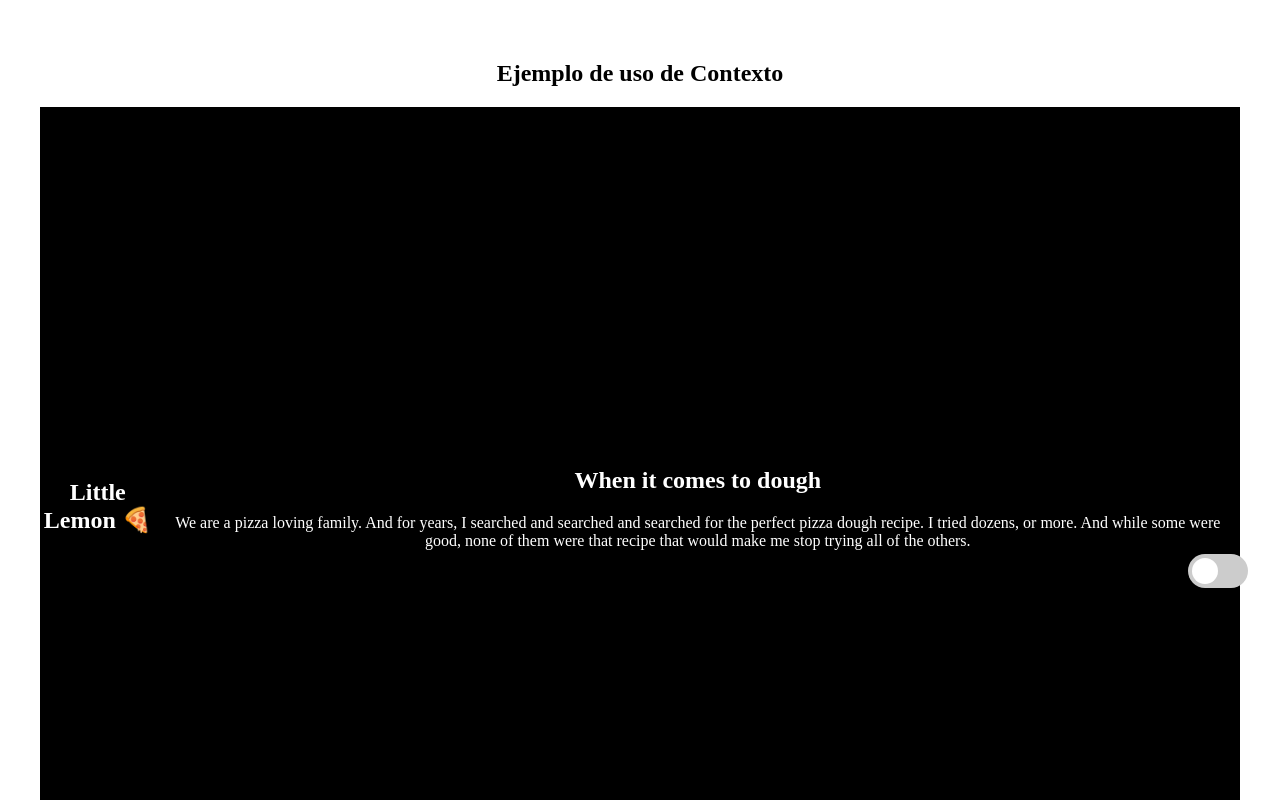
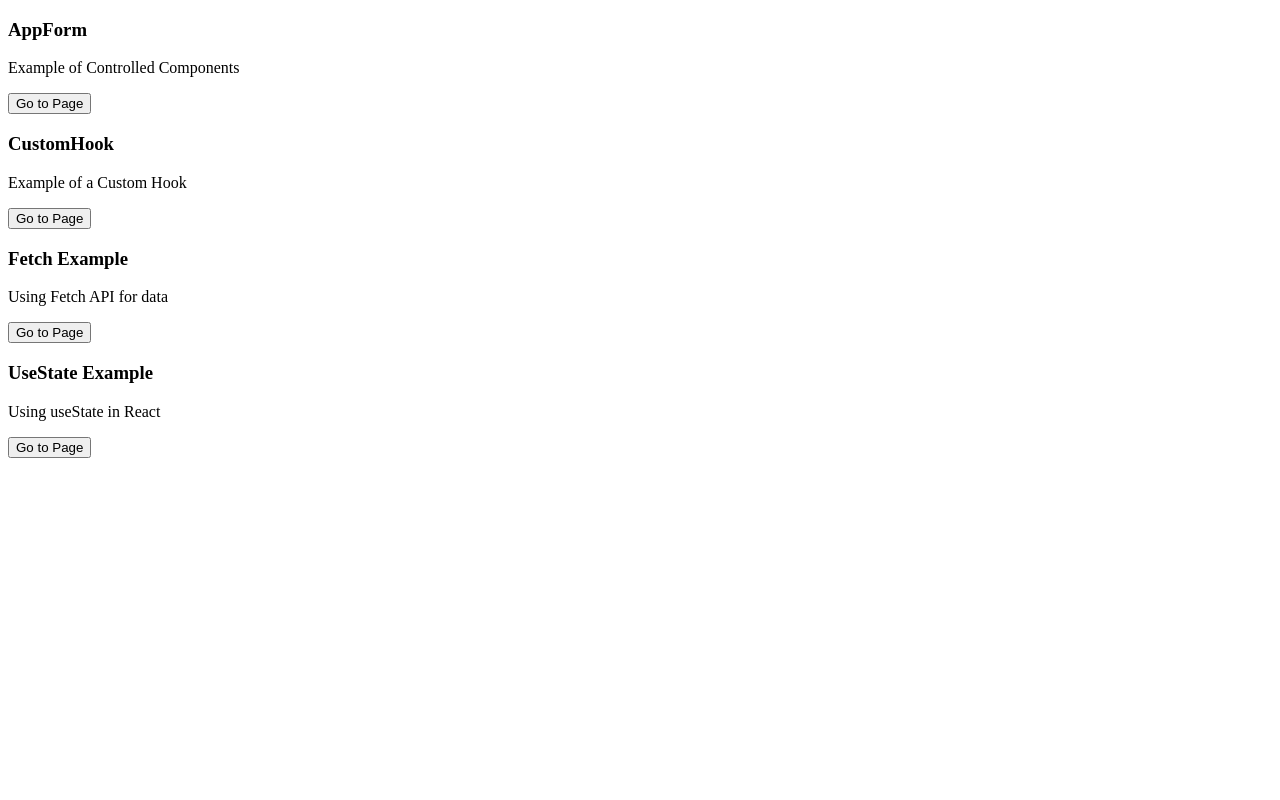
Before and after one commit to nserrano123/Nebula, a React (Vite) app: page / in a window 1280 px wide. Shown: the top 800 px of the page. Built offline with nearby package versions, Linux system fonts and the light colour scheme; no server answers.

Commit message:
CAMBIOS MENU HOME

```diff
--- a/package.json
+++ b/package.json
@@ -14,6 +14,7 @@
     "postcss": "^8.5.1",
     "react": "^18.3.1",
     "react-dom": "^18.3.1",
+    "react-router-dom": "^7.2.0",
     "tailwindcss": "^3.4.17"
   },
   "devDependencies": {
--- a/src/AppContext.tsx
+++ b/src/AppContext.tsx
@@ -1,112 +1,102 @@
-import { useTheme, ThemeProvider } from "./contexts/theme_context";
-import Switch from "./components/switch";
-import React from "react";
-import "./styles/AppContext.css";
-
-import AppForm from "./form_example";
+import {
+  BrowserRouter as Router,
+  Routes,
+  Route,
+  useNavigate,
+  useParams,
+} from "react-router-dom";
+import { ThemeProvider } from "./contexts/theme_context";
+import AppForm from "./AppForm";
 import CustomHook from "./components/custom_hook";
 import FetchExample from "./components/fetch_example";
 import UseStateExample from "./components/useState_example";
+import "./styles/AppContext.css";
 
-const Title: React.FC<{ children: React.ReactNode }> = ({ children }) => {
-  const { theme } = useTheme(); // ✅ Se obtiene el theme desde el contexto
+// Home component with a cards menu in two columns
+const Home = () => {
+  const navigate = useNavigate();
+  const examples = [
+    { id: 1, title: "AppForm", description: "Example of Controlled Components" },
+    { id: 2, title: "CustomHook", description: "Example of a Custom Hook" },
+    { id: 3, title: "Fetch Example", description: "Using Fetch API for data" },
+    { id: 4, title: "UseState Example", description: "Using useState in React" },
+  ];
+
+  const handleCardClick = (id: number) => {
+    navigate(`/example/${id}`);
+  };
+
   return (
-    <h2
-      style={{
-        color: theme === "light" ? "black" : "white",
-      }}
-    >
-      {children}
-    </h2>
-  );
-};
-
-const Paragraph: React.FC<{ children: React.ReactNode }> = ({ children }) => {
-  const { theme } = useTheme();
-  return (
-    <p
-      style={{
-        color: theme === "light" ? "black" : "white",
-      }}
-    >
-      {children}
-    </p>
-  );
-};
-
-const Content = () => {
-  return (
-    <div>
-      <Paragraph>
-        We are a pizza loving family. And for years, I searched and searched and
-        searched for the perfect pizza dough recipe. I tried dozens, or more.
-        And while some were good, none of them were that recipe that would
-        make me stop trying all of the others.
-      </Paragraph>
+    <div className="min-h-screen bg-gray-100 flex items-center justify-center p-4">
+      <div className="grid grid-cols-2 gap-6 max-w-4xl w-full">
+        {examples.map((example) => (
+          <div
+            key={example.id}
+            className="p-6 bg-white border border-gray-300 rounded-lg shadow hover:shadow-lg transition-shadow cursor-pointer"
+            onClick={() => handleCardClick(example.id)}
+          >
+            <h3 className="mb-2 text-xl font-semibold text-gray-900">
+              {example.title}
+            </h3>
+            <p className="text-gray-600">{example.description}</p>
+            <button className="mt-4 w-full rounded-md bg-blue-500 px-4 py-2 text-white hover:bg-blue-600 transition-colors">
+              Go to Page
+            </button>
+          </div>
+        ))}
+      </div>
     </div>
   );
 };
 
-const Header = () => {
+// Individual Example Page using useParams hook
+const ExamplePage = () => {
+  const { id } = useParams<{ id: string }>();
+  let content;
+
+  switch (id) {
+    case "1":
+      content = <AppForm />;
+      break;
+    case "2":
+      content = <CustomHook />;
+      break;
+    case "3":
+      content = <FetchExample />;
+      break;
+    case "4":
+      content = <UseStateExample />;
+      break;
+    default:
+      content = <div>Example not found</div>;
+  }
+
   return (
-    <header>
-      <Title>Little Lemon 🍕</Title>
-      <Switch />
-    </header>
-  );
-};
-
-const Page = () => {
-  return (
-    <div className="Page">
-      <Title>When it comes to dough</Title>
-      <Content />
+    <div className="min-h-screen bg-gray-100 p-4">
+      <h2 className="text-2xl font-bold mb-4">Example {id}</h2>
+      {content}
     </div>
   );
 };
 
-const App = () => {
-  const { theme } = useTheme(); // ✅ Se obtiene theme dentro de App
+// Custom hook for our routes
+function useAppRoutes() {
   return (
-    <div
-      className="App"
-      style={{
-        backgroundColor: theme === "light" ? "white" : "black",
-      }}
-    >
-      <Header />
-      <Page />
-    </div>
+    <Routes>
+      <Route path="/" element={<Home />} />
+      <Route path="/example/:id" element={<ExamplePage />} />
+    </Routes>
   );
-};
+}
 
+// Root component wrapping our routes with ThemeProvider and Router
 function Root() {
+  const routes = useAppRoutes();
   return (
     <ThemeProvider>
-      <div>
-        <h2>Ejemplo de uso de Contexto</h2>
-        <App />
-
-        <h2>Ejemplo de Controlled Components</h2>
-        <div>
-          <AppForm />
-        </div>
-
-        <h2>Ejemplo de Custom Hook</h2>
-        <div>
-          <CustomHook />
-        </div>
-
-        <h2>Ejemplo de Fetch</h2>
-        <div>
-          <FetchExample />
-        </div>
-
-        <h2>Ejemplo useState</h2>
-        <div>
-          <UseStateExample />
-        </div>
-      </div>
+      <Router>
+        {routes}
+      </Router>
     </ThemeProvider>
   );
 }
```
Also changed, not shown: src/main.tsx (+7 -10 lines), 1 other file (tests, documents, lock files or other folders).
